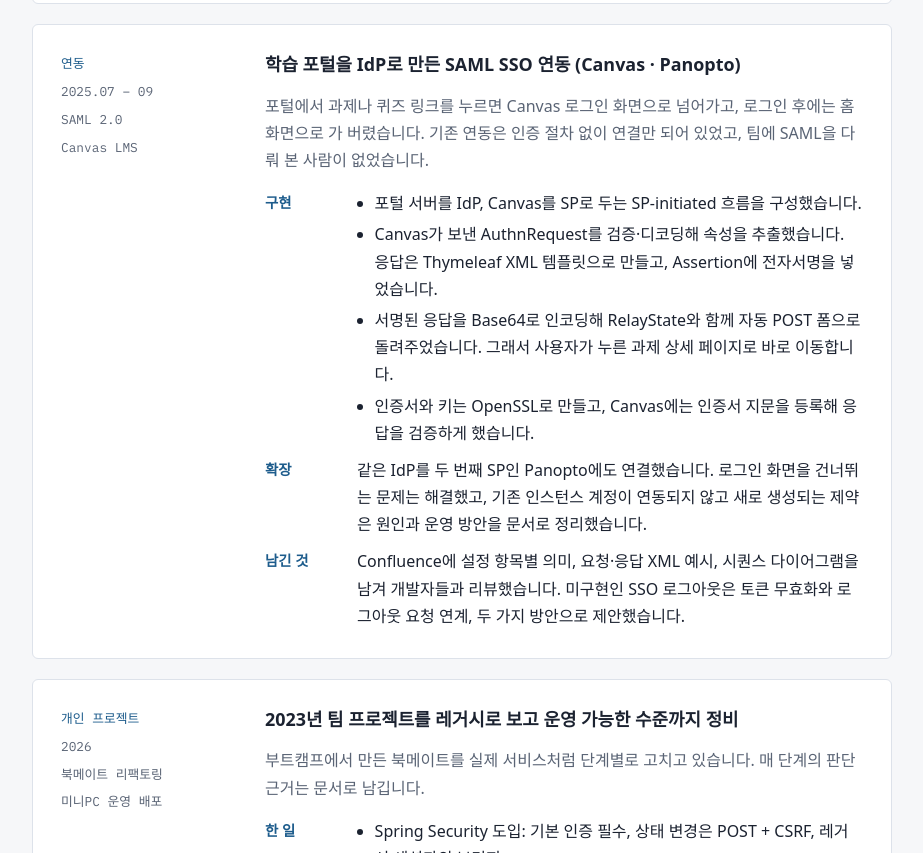
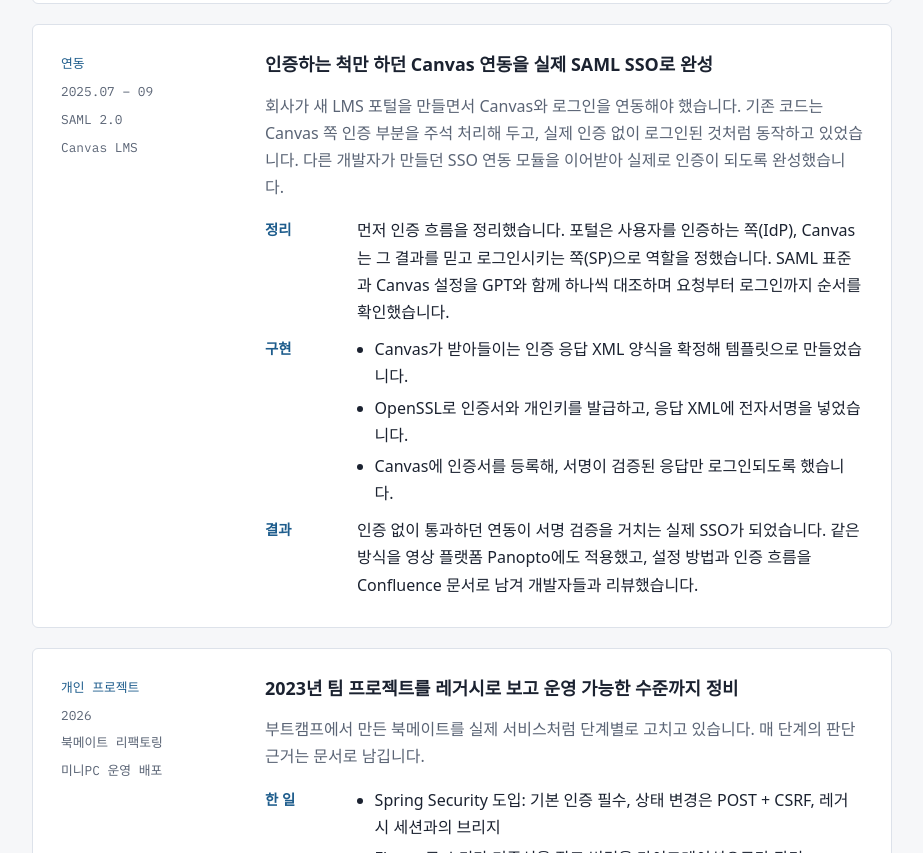
Before and after one commit to ar2723/ar2723.github.io, a plain HTML site: page index.html in a window 1280 px wide. Shown: the part 2534-3387 px from the top of the page, without its empty margins (178-1101 px from the left). Drawn offline with Linux system fonts and the light colour scheme; a web font is replaced by a local one.

Commit message:
SSO 사례 문구를 실제 작업 내용에 맞게 쉽게 정리
Co-Authored-By: Claude Opus 5.5 <noreply@anthropic.com>

```diff
--- a/index.html
+++ b/index.html
@@ -248,20 +248,19 @@ a:focus-visible { outline: 2px solid var(--accent); outline-offset: 2px; }
         <span>Canvas LMS</span>
       </div>
       <div class="case-body">
-        <h3>학습 포털을 IdP로 만든 SAML SSO 연동 (Canvas · Panopto)</h3>
-        <p class="lead">포털에서 과제나 퀴즈 링크를 누르면 Canvas 로그인 화면으로 넘어가고, 로그인 후에는 홈 화면으로 가 버렸습니다. 기존 연동은 인증 절차 없이 연결만 되어 있었고, 팀에 SAML을 다뤄 본 사람이 없었습니다.</p>
+        <h3>인증하는 척만 하던 Canvas 연동을 실제 SAML SSO로 완성</h3>
+        <p class="lead">회사가 새 LMS 포털을 만들면서 Canvas와 로그인을 연동해야 했습니다. 기존 코드는 Canvas 쪽 인증 부분을 주석 처리해 두고, 실제 인증 없이 로그인된 것처럼 동작하고 있었습니다. 다른 개발자가 만들던 SSO 연동 모듈을 이어받아 실제로 인증이 되도록 완성했습니다.</p>
         <dl class="steps">
+          <dt>정리</dt>
+          <dd>먼저 인증 흐름을 정리했습니다. 포털은 사용자를 인증하는 쪽(IdP), Canvas는 그 결과를 믿고 로그인시키는 쪽(SP)으로 역할을 정했습니다. SAML 표준과 Canvas 설정을 GPT와 함께 하나씩 대조하며 요청부터 로그인까지 순서를 확인했습니다.</dd>
           <dt>구현</dt>
           <dd><ul>
-            <li>포털 서버를 IdP, Canvas를 SP로 두는 SP-initiated 흐름을 구성했습니다.</li>
-            <li>Canvas가 보낸 AuthnRequest를 검증·디코딩해 속성을 추출했습니다. 응답은 Thymeleaf XML 템플릿으로 만들고, Assertion에 전자서명을 넣었습니다.</li>
-            <li>서명된 응답을 Base64로 인코딩해 RelayState와 함께 자동 POST 폼으로 돌려주었습니다. 그래서 사용자가 누른 과제 상세 페이지로 바로 이동합니다.</li>
-            <li>인증서와 키는 OpenSSL로 만들고, Canvas에는 인증서 지문을 등록해 응답을 검증하게 했습니다.</li>
+            <li>Canvas가 받아들이는 인증 응답 XML 양식을 확정해 템플릿으로 만들었습니다.</li>
+            <li>OpenSSL로 인증서와 개인키를 발급하고, 응답 XML에 전자서명을 넣었습니다.</li>
+            <li>Canvas에 인증서를 등록해, 서명이 검증된 응답만 로그인되도록 했습니다.</li>
           </ul></dd>
-          <dt>확장</dt>
-          <dd>같은 IdP를 두 번째 SP인 Panopto에도 연결했습니다. 로그인 화면을 건너뛰는 문제는 해결했고, 기존 인스턴스 계정이 연동되지 않고 새로 생성되는 제약은 원인과 운영 방안을 문서로 정리했습니다.</dd>
-          <dt>남긴 것</dt>
-          <dd>Confluence에 설정 항목별 의미, 요청·응답 XML 예시, 시퀀스 다이어그램을 남겨 개발자들과 리뷰했습니다. 미구현인 SSO 로그아웃은 토큰 무효화와 로그아웃 요청 연계, 두 가지 방안으로 제안했습니다.</dd>
+          <dt>결과</dt>
+          <dd>인증 없이 통과하던 연동이 서명 검증을 거치는 실제 SSO가 되었습니다. 같은 방식을 영상 플랫폼 Panopto에도 적용했고, 설정 방법과 인증 흐름을 Confluence 문서로 남겨 개발자들과 리뷰했습니다.</dd>
         </dl>
       </div>
     </article>
```
